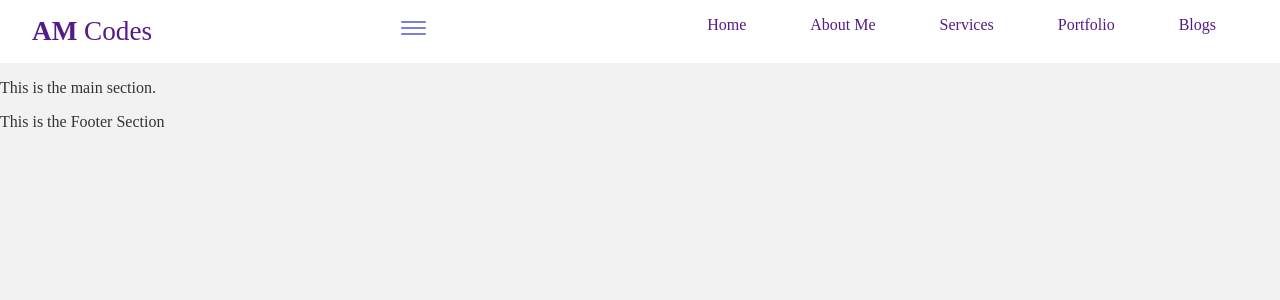
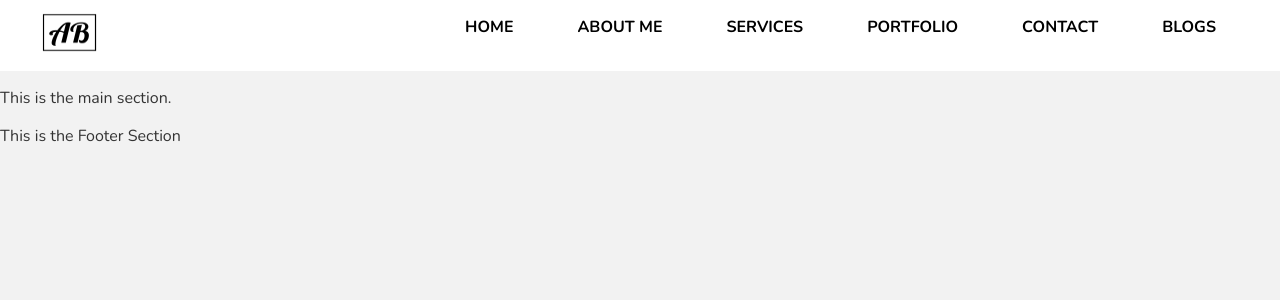
Before and after one commit to abhi886/next-with-styledComponents, a Next.js app: page / in a window 1280 px wide. Shown: the top 300 px of the page. Built offline with nearby package versions, Linux system fonts and the light colour scheme.

Commit message:
Navigation Complete

```diff
--- /dev/null
+++ b/pages/blogs/index.js
@@ -0,0 +1,5 @@
+const Blog = () => {
+  return <p>This is the Blog Section</p>;
+};
+
+export default Blog;
--- /dev/null
+++ b/pages/contact.js
@@ -0,0 +1,5 @@
+const Contact = () => {
+  return <p>This is the Contact Section</p>;
+};
+
+export default Contact;
--- /dev/null
+++ b/pages/portfolio.js
@@ -0,0 +1,5 @@
+const Portfolio = () => {
+  return <p>This is the Portfolio Section</p>;
+};
+
+export default Portfolio;
--- /dev/null
+++ b/pages/service.js
@@ -0,0 +1,5 @@
+const Service = () => {
+  return <p>This is the Service Section</p>;
+};
+
+export default Service;
--- a/src/components/Navbar/Navbar.js
+++ b/src/components/Navbar/Navbar.js
@@ -1,22 +1,34 @@
+import { useState } from "react";
+import Image from "next/image";
+import logo from "../../../public/logo.png";
 import styled from "styled-components";
 
 const Navbar = () => {
+  const [isOpen, setIsOpen] = useState(false);
   return (
     <Nav>
-      <Logo href=''>
-        AM <span>Codes</span>
+      <Logo href='/'>
+        <Image width={75} height={65} src={logo} alt='Picture of the logo' />{" "}
+        {/* <span>Codes</span> */}
       </Logo>
-      <Hamburger>
+
+      <Hamburger
+        onClick={() => {
+          setIsOpen(!isOpen);
+          console.log(isOpen);
+        }}
+      >
         <span></span>
         <span></span>
         <span></span>
       </Hamburger>
-      <Menu>
-        <MenuLink href=''> Home </MenuLink>
-        <MenuLink href=''> About Me</MenuLink>
-        <MenuLink href=''> Services</MenuLink>
-        <MenuLink href=''> Portfolio</MenuLink>
-        <MenuLink href=''> Blogs</MenuLink>
+      <Menu isOpen={isOpen}>
+        <MenuLink href='/'> Home </MenuLink>
+        <MenuLink href='/about'> About Me</MenuLink>
+        <MenuLink href='/service'> Services</MenuLink>
+        <MenuLink href='/portfolio'> Portfolio</MenuLink>
+        <MenuLink href='/contact'> Contact</MenuLink>
+        <MenuLink href='/blogs'> Blogs</MenuLink>
       </Menu>
     </Nav>
   );
@@ -32,7 +44,7 @@ const Nav = styled.div`
 `;
 const Hamburger = styled.div`
   flex-direction: column;
-  display: flex;
+  display: none;
   cursor: pointer;
   margin-top: 21px;
 
@@ -43,19 +55,20 @@ const Hamburger = styled.div`
     margin-bottom: 4px;
     border-radius: 5px;
   }
+
+  @media (max-width: 768px) {
+    display: flex;
+  }
 `;
 const Logo = styled.a`
-  padding: 1rem 0;
   color: 47b7da;
   text-decoration: none;
-  font-weight: 800;
-  font-size: 1.7rem;
   span{
-    font-weight: 300;
+    font-weight: 600;
     font-sizeL 1.3rem;
   }
 `;
-const Menu = styled.a`
+const Menu = styled.div`
   display: flex;
   justify-content: space-between;
   align-item: center;
@@ -65,18 +78,27 @@ const Menu = styled.a`
     overflow: hidden;
     flex-direction: column;
     width: 100%;
+    max-height: ${({ isOpen }) => (isOpen ? "300px" : "0px")};
+    transition: max-height 0.5s ease-in;
   }
 `;
 const MenuLink = styled.a`
   padding: 1rem 2rem;
   cursor: pointer;
   text-align: center;
+  text-transform: uppercase;
   text-decoration: none;
-  color: 47b7da;
+  color: black;
   transition: all 0.3s ease-in;
   font-size: 0.9 rem;
+  font-weight: 900;
   &:hover {
-    color: 47b7da;
+    border-top: 0.1875rem solid var(--primary-orange);
+    margin-top: 8px;
+  }
+
+  @media (max-width: 768px) {
+    display: flex;
   }
 `;
 
--- a/src/styles/styles.css
+++ b/src/styles/styles.css
@@ -1,8 +1,22 @@
 @import url("https://fonts.googleapis.com/css2?family=Nunito:wght@300;400;600;700&display=swap");
 
+:root {
+  --primary-white: #fff;
+  --primary-orange: #f9ab00;
+  --primary-dark: rgb(52, 58, 64);
+  --primary-red: #ef4035;
+  --primary-hover-red: #f33501;
+  --primary-light-grey: #f4f4f4;
+  --primary-grey: #ccd1d9;
+  --primaty-dark-grey: #666666;
+  --primaty-black: #000000;
+  --primaty-transparent-black: rgba(0, 0, 0, 0.7);
+  --primary-green: green;
+  --primary-black: #000;
+}
 body {
   background: #f2f2f2;
   color: #333;
-  /* font-family: "Nunito"; */
+  font-family: "Nunito";
   margin: 0px auto;
 }
```
Also changed, not shown: public/logo.png (added).
